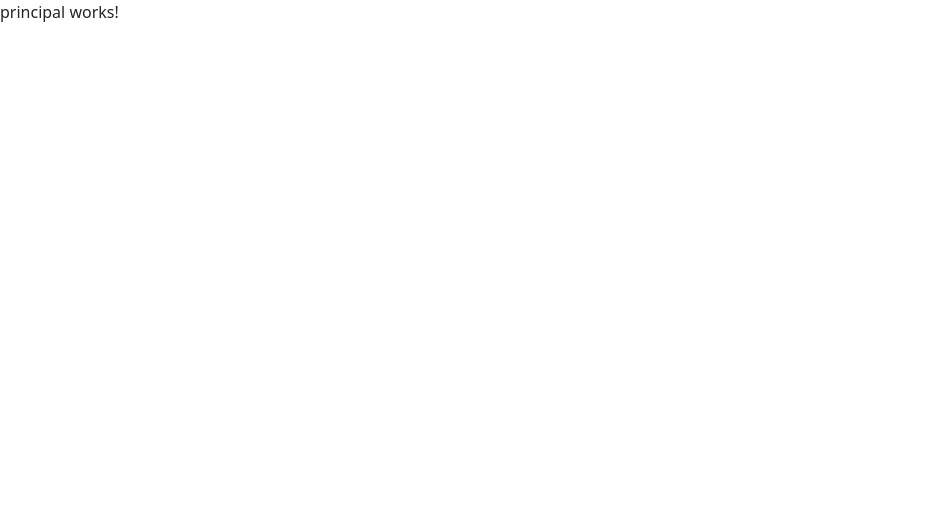
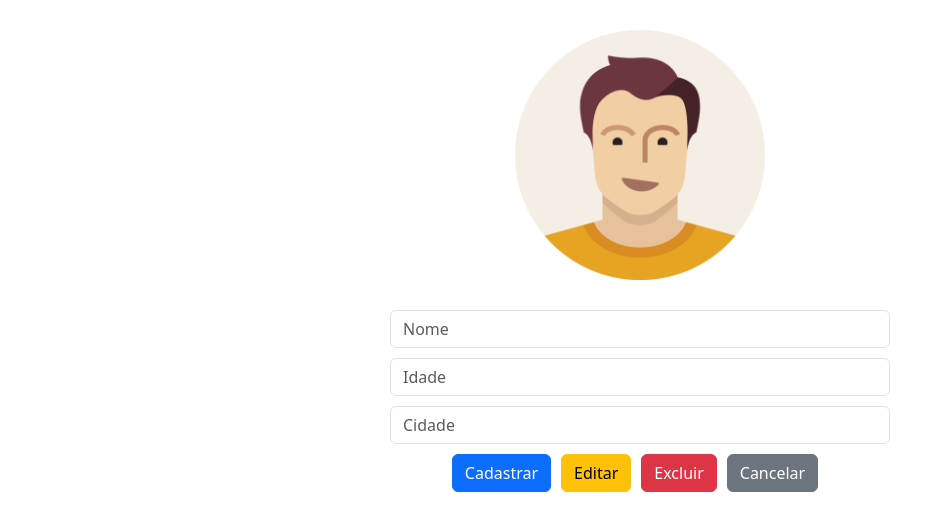
Before and after one commit to destart31/api-front, an Angular app: page / in a window 1280 px wide. Shown: the top 530 px of the page, without its empty margins (0-952 px from the left). Built offline with nearby package versions, Linux system fonts and the light colour scheme.

Commit message:
criação do formulario

```diff
--- a/src/app/principal/principal.component.css
+++ b/src/app/principal/principal.component.css
@@ -0,0 +1,18 @@
+img {
+  width: 250px;
+  margin-bottom: 30px;
+}
+
+form {
+  width: 500px;
+  margin: 30px auto;
+  text-align: center;
+}
+
+input {
+  margin-bottom: 10px;
+}
+
+input[type="button"] {
+  margin-right: 10px;
+}
--- a/src/app/principal/principal.component.html
+++ b/src/app/principal/principal.component.html
@@ -1 +1,12 @@
-<p>principal works!</p>
+<form>
+  <img src="assets/cliente.png">
+
+  <input type="text"   placeholder="Nome"   class="form-control">
+  <input type="number" placeholder="Idade"  class="form-control">
+  <input type="textd"  placeholder="Cidade" class="form-control">
+
+  <input type="button" value="Cadastrar" class="btn btn-primary">
+  <input type="button" value="Editar"    class="btn btn-warning">
+  <input type="button" value="Excluir"   class="btn btn-danger">
+  <input type="button" value="Cancelar"  class="btn btn-secondary">
+</form>
```
Also changed, not shown: public/assets/cliente.png (added).
